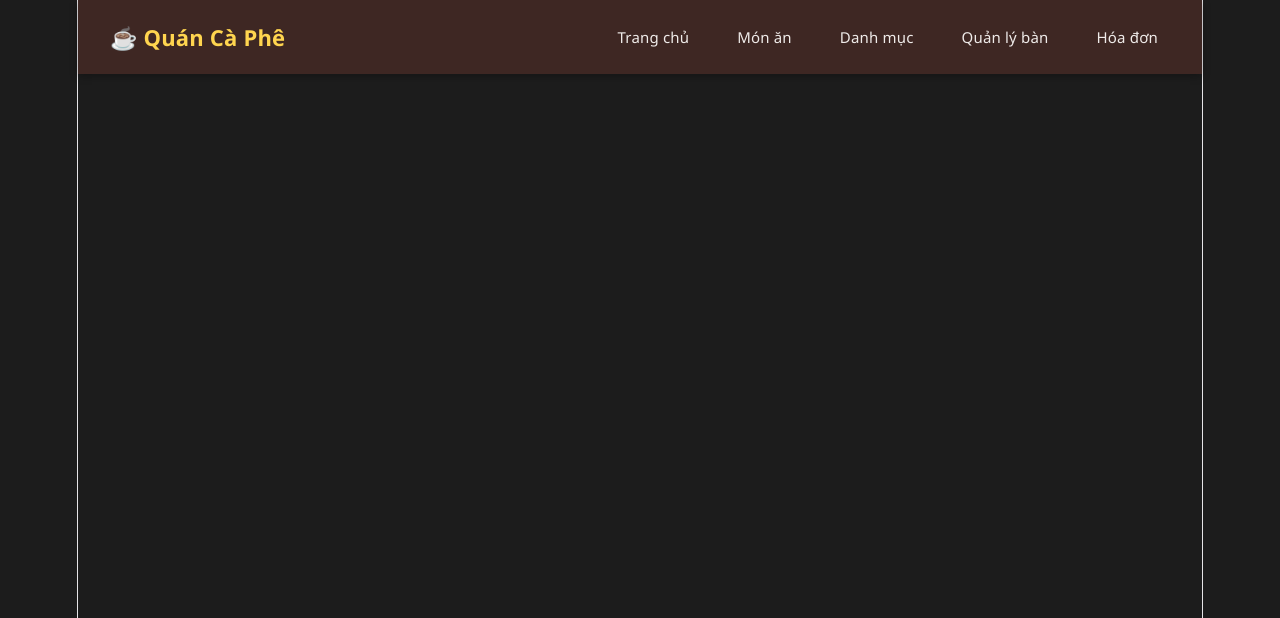
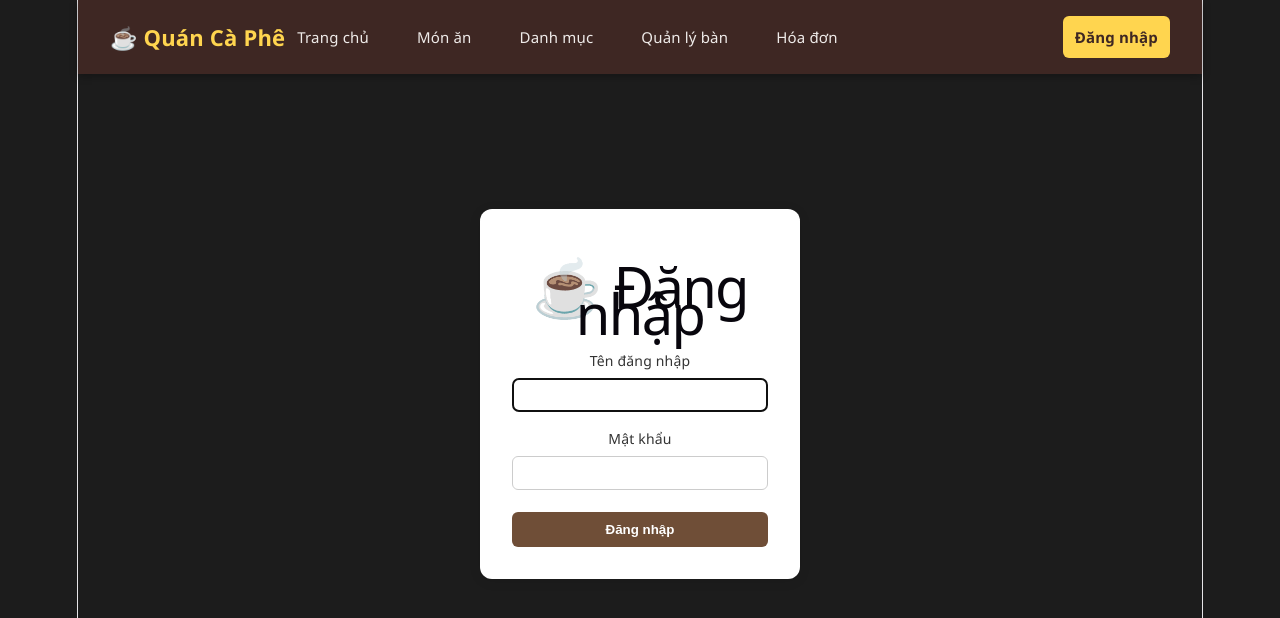
Before and after one commit to giab85981-crypto/PhanMemQuanLyCafe-Web, a React app in the folder frontend/: page /login in a window 1280 px wide. Shown: the top 618 px of the page. Built offline with nearby package versions, Linux system fonts and the light colour scheme; the HTML template or start-up script is replaced by a standard one.

Commit message:
Hoan thanh dang nhap JWT, hien thi du lieu 5 trang (Foods, Categories, Tables, Bills)

```diff
--- a/frontend/src/App.jsx
+++ b/frontend/src/App.jsx
@@ -1,23 +1,36 @@
 import { BrowserRouter, Routes, Route } from 'react-router-dom'
+import { AuthProvider } from './context/AuthContext'
+import ProtectedRoute from './components/ProtectedRoute'
 import Navbar from './components/Navbar'
 import Home from './pages/Home'
 import Foods from './pages/Foods'
 import Categories from './pages/Categories'
 import Tables from './pages/Tables'
 import Bills from './pages/Bills'
+import Login from './pages/Login'
 import './App.css'
 
 function App() {
   return (
     <BrowserRouter>
+      <AuthProvider>
         <Navbar />
         <Routes>
+          <Route path="/login" element={<Login />} />
           <Route path="/" element={<Home />} />
           <Route path="/foods" element={<Foods />} />
           <Route path="/categories" element={<Categories />} />
           <Route path="/tables" element={<Tables />} />
-        <Route path="/bills" element={<Bills />} />
+          <Route
+            path="/bills"
+            element={
+              <ProtectedRoute>
+                <Bills />
+              </ProtectedRoute>
+            }
+          />
         </Routes>
+      </AuthProvider>
     </BrowserRouter>
   )
 }
--- a/frontend/src/api.js
+++ b/frontend/src/api.js
@@ -4,4 +4,26 @@ const api = axios.create({
   baseURL: 'https://localhost:7196/api',
 })
 
+// Interceptor: tự động gắn "Authorization: Bearer <token>" nếu đã đăng nhập
+api.interceptors.request.use((config) => {
+  const saved = localStorage.getItem('auth')
+  if (saved) {
+    const { token } = JSON.parse(saved)
+    if (token) config.headers.Authorization = `Bearer ${token}`
+  }
+  return config
+})
+
+// Interceptor: nếu token hết hạn/không hợp lệ (401) -> tự động đăng xuất
+api.interceptors.response.use(
+  (response) => response,
+  (error) => {
+    if (error.response?.status === 401) {
+      localStorage.removeItem('auth')
+      window.location.href = '/login'
+    }
+    return Promise.reject(error)
+  }
+)
+
 export default api
--- a/frontend/src/components/Navbar.css
+++ b/frontend/src/components/Navbar.css
@@ -36,3 +36,20 @@
   color: #3e2723;
   font-weight: bold;
 }
+
+.navbar-user {
+  display: flex;
+  align-items: center;
+  gap: 10px;
+  margin-left: auto;
+  font-size: 14px;
+}
+
+.navbar-user button {
+  padding: 6px 12px;
+  border: none;
+  border-radius: 6px;
+  background: #6f4e37;
+  color: #fff;
+  cursor: pointer;
+}
--- a/frontend/src/components/Navbar.jsx
+++ b/frontend/src/components/Navbar.jsx
@@ -1,7 +1,16 @@
-import { NavLink } from 'react-router-dom'
+import { NavLink, useNavigate } from 'react-router-dom'
+import { useAuth } from '../context/AuthContext'
 import './Navbar.css'
 
 function Navbar() {
+  const { user, logout } = useAuth()
+  const navigate = useNavigate()
+
+  function handleLogout() {
+    logout()
+    navigate('/login')
+  }
+
   return (
     <nav className="navbar">
       <div className="navbar-brand">☕ Quán Cà Phê</div>
@@ -12,6 +21,16 @@ function Navbar() {
         <NavLink to="/tables" className="nav-link">Quản lý bàn</NavLink>
         <NavLink to="/bills" className="nav-link">Hóa đơn</NavLink>
       </div>
+      <div className="navbar-user">
+        {user ? (
+          <>
+            <span>{user.displayName} ({user.role})</span>
+            <button onClick={handleLogout}>Đăng xuất</button>
+          </>
+        ) : (
+          <NavLink to="/login" className="nav-link">Đăng nhập</NavLink>
+        )}
+      </div>
     </nav>
   )
 }
--- /dev/null
+++ b/frontend/src/components/ProtectedRoute.jsx
@@ -0,0 +1,17 @@
+import { Navigate } from 'react-router-dom'
+import { useAuth } from '../context/AuthContext'
+
+// requiredRole: nếu truyền "Admin" thì chỉ Admin mới vào được, còn lại chỉ cần đăng nhập
+function ProtectedRoute({ children, requiredRole }) {
+  const { user, loading } = useAuth()
+
+  if (loading) return <p className="page">Đang tải...</p>
+  if (!user) return <Navigate to="/login" replace />
+  if (requiredRole && user.role !== requiredRole) {
+    return <p className="page error">Bạn không có quyền truy cập trang này</p>
+  }
+
+  return children
+}
+
+export default ProtectedRoute
--- /dev/null
+++ b/frontend/src/context/AuthContext.jsx
@@ -0,0 +1,42 @@
+import { createContext, useContext, useState, useEffect } from 'react'
+
+const AuthContext = createContext(null)
+
+export function AuthProvider({ children }) {
+  const [user, setUser] = useState(null)
+  const [loading, setLoading] = useState(true)
+
+  // Khi app khởi động, đọc lại thông tin đăng nhập đã lưu (nếu có)
+  useEffect(() => {
+    const saved = localStorage.getItem('auth')
+    if (saved) {
+      try {
+        setUser(JSON.parse(saved))
+      } catch {
+        localStorage.removeItem('auth')
+      }
+    }
+    setLoading(false)
+  }, [])
+
+  function login(loginResponse) {
+    // loginResponse: { token, userName, displayName, type, role }
+    localStorage.setItem('auth', JSON.stringify(loginResponse))
+    setUser(loginResponse)
+  }
+
+  function logout() {
+    localStorage.removeItem('auth')
+    setUser(null)
+  }
+
+  return (
+    <AuthContext.Provider value={{ user, login, logout, loading }}>
+      {children}
+    </AuthContext.Provider>
+  )
+}
+
+export function useAuth() {
+  return useContext(AuthContext)
+}
--- /dev/null
+++ b/frontend/src/pages/Login.css
@@ -0,0 +1,59 @@
+.login-page {
+  display: flex;
+  justify-content: center;
+  align-items: center;
+  min-height: 80vh;
+}
+
+.login-box {
+  display: flex;
+  flex-direction: column;
+  gap: 14px;
+  width: 320px;
+  padding: 32px;
+  border-radius: 12px;
+  background: #fff;
+  box-shadow: 0 2px 12px rgba(0, 0, 0, 0.1);
+}
+
+.login-box h1 {
+  text-align: center;
+  margin-bottom: 8px;
+}
+
+.login-box label {
+  display: flex;
+  flex-direction: column;
+  gap: 4px;
+  font-size: 14px;
+  color: #333;
+}
+
+.login-box input {
+  padding: 8px 10px;
+  border: 1px solid #ccc;
+  border-radius: 6px;
+  font-size: 14px;
+}
+
+.login-box button {
+  margin-top: 8px;
+  padding: 10px;
+  border: none;
+  border-radius: 6px;
+  background: #6f4e37;
+  color: #fff;
+  font-weight: 600;
+  cursor: pointer;
+}
+
+.login-box button:disabled {
+  opacity: 0.6;
+  cursor: not-allowed;
+}
+
+.login-error {
+  color: #d32f2f;
+  font-size: 13px;
+  margin: 0;
+}
--- /dev/null
+++ b/frontend/src/pages/Login.jsx
@@ -0,0 +1,66 @@
+import { useState } from 'react'
+import { useNavigate } from 'react-router-dom'
+import { useAuth } from '../context/AuthContext'
+import api from '../api'
+import './Login.css'
+
+function Login() {
+  const [userName, setUserName] = useState('')
+  const [passWord, setPassWord] = useState('')
+  const [error, setError] = useState('')
+  const [submitting, setSubmitting] = useState(false)
+  const { login } = useAuth()
+  const navigate = useNavigate()
+
+  async function handleSubmit(e) {
+    e.preventDefault()
+    setError('')
+    setSubmitting(true)
+    try {
+      const res = await api.post('/Accounts/login', { userName, passWord })
+      login(res.data) // lưu { token, userName, displayName, type, role }
+      navigate('/')
+    } catch (err) {
+      if (err.response?.status === 401) {
+        setError('Sai tài khoản hoặc mật khẩu')
+      } else {
+        setError('Không thể kết nối máy chủ, thử lại sau')
+      }
+    } finally {
+      setSubmitting(false)
+    }
+  }
+
+  return (
+    <div className="login-page">
+      <form className="login-box" onSubmit={handleSubmit}>
+        <h1>☕ Đăng nhập</h1>
+        <label>
+          Tên đăng nhập
+          <input
+            type="text"
+            value={userName}
+            onChange={(e) => setUserName(e.target.value)}
+            required
+            autoFocus
+          />
+        </label>
+        <label>
+          Mật khẩu
+          <input
+            type="password"
+            value={passWord}
+            onChange={(e) => setPassWord(e.target.value)}
+            required
+          />
+        </label>
+        {error && <p className="login-error">{error}</p>}
+        <button type="submit" disabled={submitting}>
+          {submitting ? 'Đang đăng nhập...' : 'Đăng nhập'}
+        </button>
+      </form>
+    </div>
+  )
+}
+
+export default Login
```
Also changed, not shown: 2 other files (tests, documents, lock files or other folders). Lines whose indentation alone changed are shown as unchanged.
